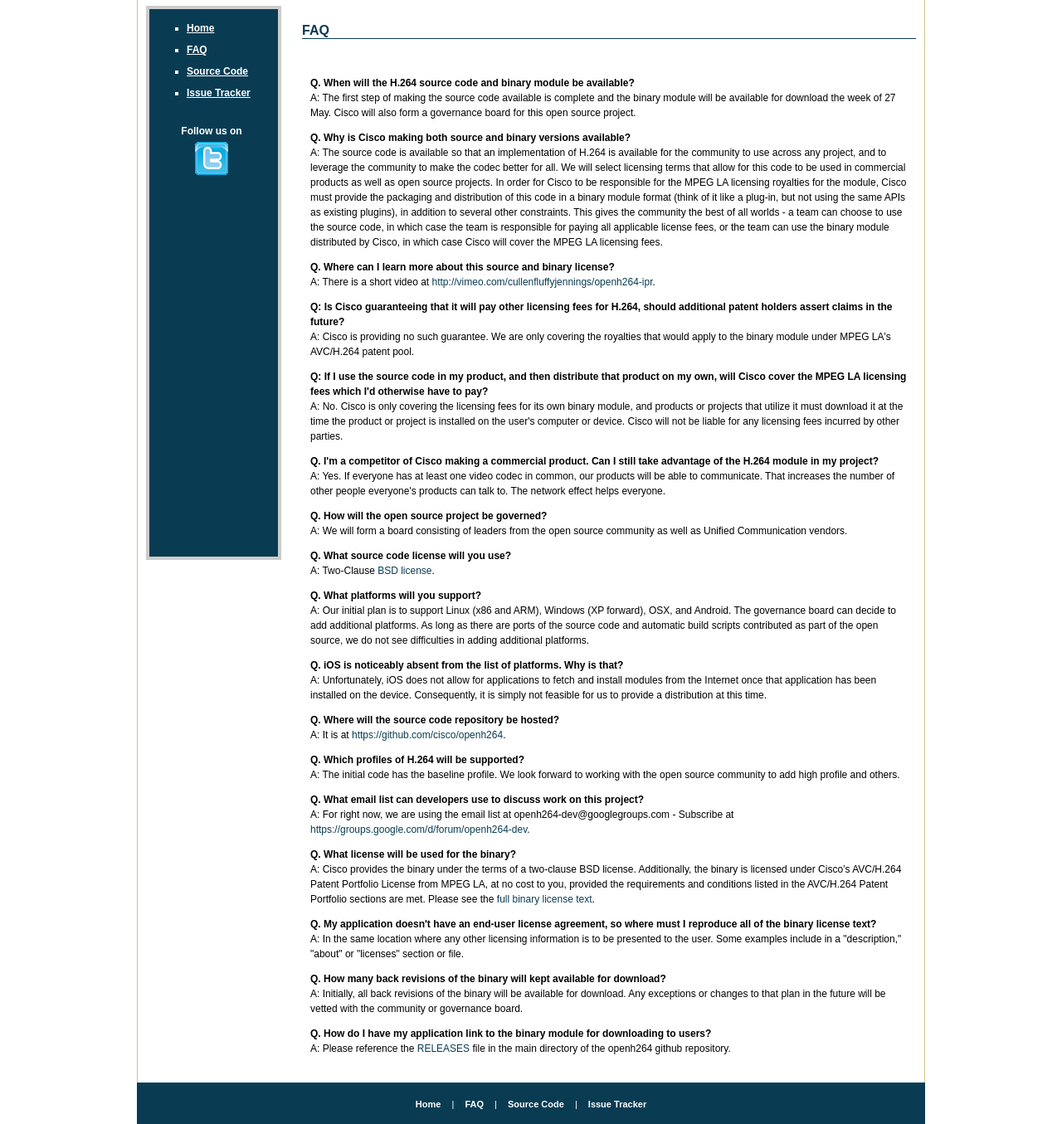
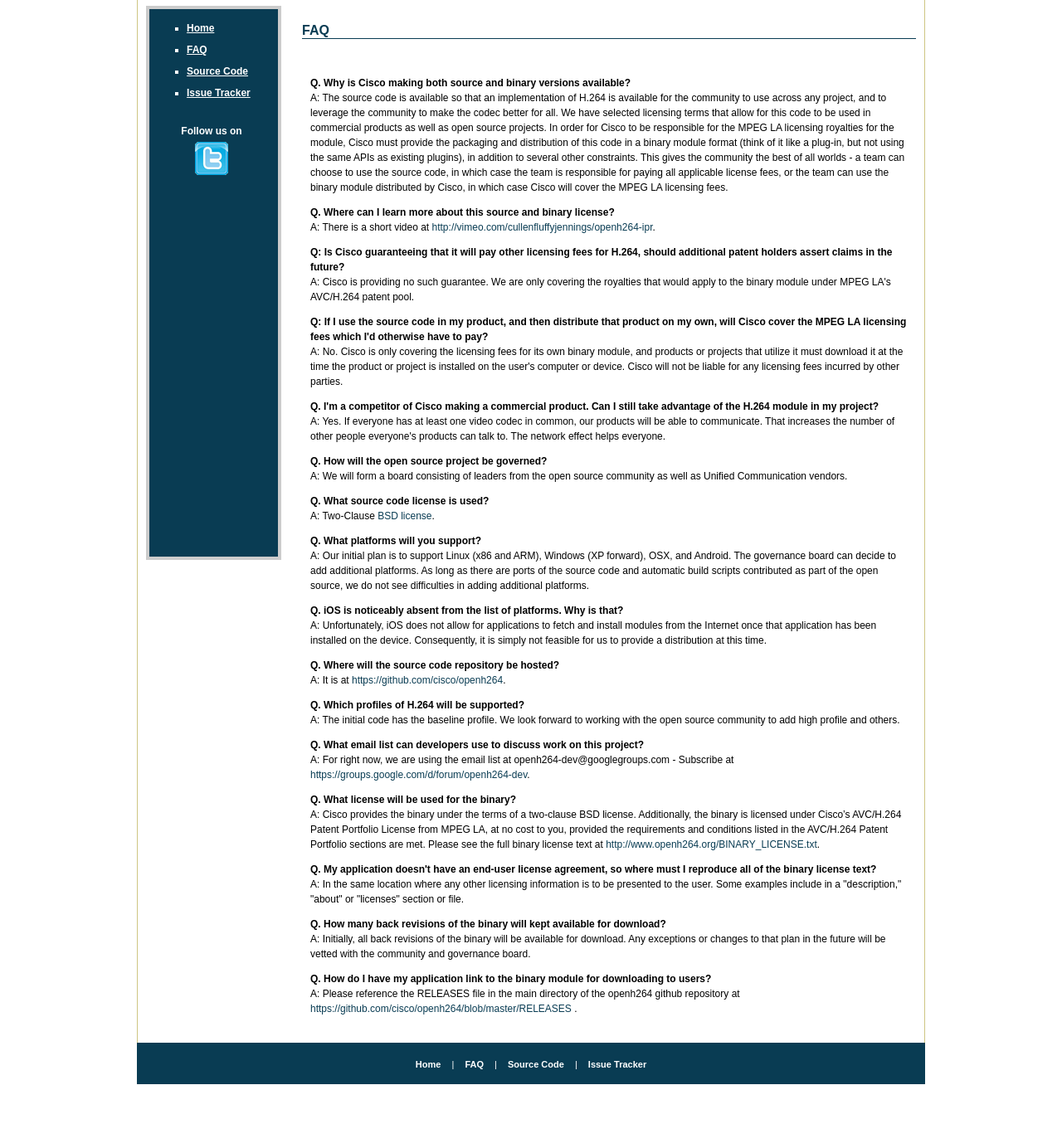
Before and after one commit to cisco/openh264, a plain HTML site: page faq.html in a window 1280 px wide. Shown: the part 97-1452 px from the top of the page at 83% size. After the commit the page ends 1404 px from the top, so only its background shows below. Drawn offline with Linux system fonts and the light colour scheme.

Commit message:
Update webpage text to reflect binary modules have been released

```diff
--- a/faq.html
+++ b/faq.html
@@ -35,16 +35,13 @@
       <td width="740" rowspan="4" valign="top" align="left"><H4>FAQ</H4>
         <div class="text">
 
-          <p> <strong>Q. When will the H.264 source code and binary module be available?</strong><br />
-            A: The first step of making the source code available is complete and the binary module will be available for
-            download the week of 27 May. Cisco will also form a governance board for this open source project. </p>
 
           <p> <strong>Q. Why is Cisco making both source and binary versions
           available?</strong><br />
           A: The source code is available so that an implementation of H.264
           is available for the community to use across any project, and to
-          leverage the community to make the codec better for all. We will
-          select licensing terms that allow for this code to be used in
+          leverage the community to make the codec better for all. We have
+          selected licensing terms that allow for this code to be used in
           commercial products as well as open source projects. In order for
           Cisco to be responsible for the MPEG LA licensing royalties for the
           module, Cisco must provide the packaging and distribution of this code
@@ -88,7 +85,7 @@
             A: We will form a board consisting of leaders from the open source
             community as well as Unified Communication vendors. </p>
 
-          <p> <strong>Q. What source code license will you use?</strong><br />
+          <p> <strong>Q. What source code license is used?</strong><br />
             A: Two-Clause <a href="LICENSE.txt">BSD license</a>. </p>
 
           <p> <strong>Q. What platforms will you support?</strong><br />
@@ -127,7 +124,8 @@
             A: Cisco provides the binary under the terms of a two-clause BSD license.  Additionally, the binary
             is licensed under Cisco’s AVC/H.264 Patent Portfolio License from MPEG LA, at no cost to you,
             provided the requirements and conditions listed in the AVC/H.264 Patent Portfolio sections are met.
-            Please see the <a href="BINARY_LICENSE.txt">full binary license text</a>. </p>
+            Please see the full binary license text
+            at <a href="BINARY_LICENSE.txt">http://www.openh264.org/BINARY_LICENSE.txt</a>. </p>
 
            <p> <strong>Q. My application doesn't have an end-user license agreement, so where must I
            reproduce all of the binary license text? </strong><br />
@@ -136,10 +134,14 @@
 
            <p> <strong>Q. How many back revisions of the binary will kept available for download? </strong><br />
             A: Initially, all back revisions of the binary will be available for download. Any exceptions or
-            changes to that plan in the future will be vetted with the community or governance board. </p>
+            changes to that plan in the future will be vetted with the community and governance board. </p>
 
-           <p> <strong>Q. How do I have my application link to the binary module for downloading to users?</strong><br />
-            A: Please reference the <a href="https://github.com/cisco/openh264/blob/master/RELEASES">RELEASES</a> file in the main directory of the openh264 github repository.</p>
+           <p> <strong>Q. How do I have my application link to the binary module
+            for downloading to users?</strong><br /> A: Please reference the
+            RELEASES file in the main directory of the openh264 github
+            repository at <a
+             href="https://github.com/cisco/openh264/blob/master/RELEASES">
+            https://github.com/cisco/openh264/blob/master/RELEASES </a>.</p>
 
 
         </div></td>
```
Also changed, not shown: index.html (+3 -3 lines).
